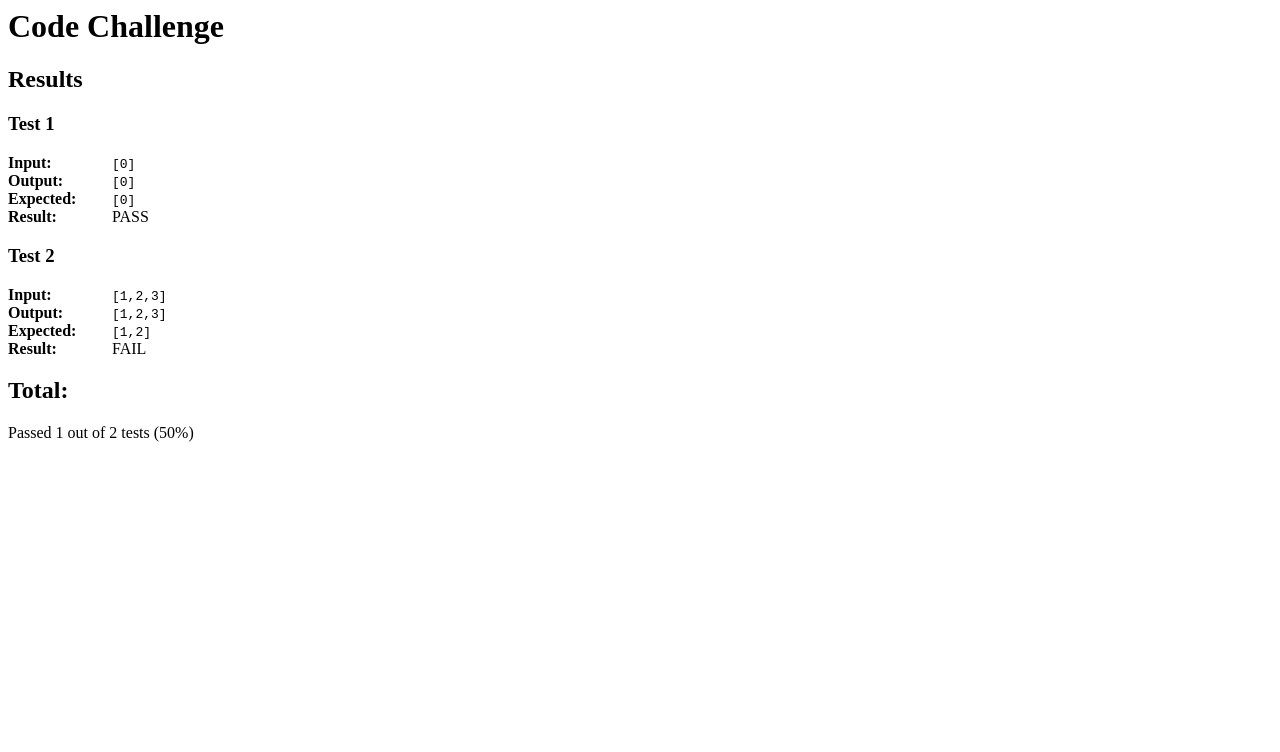
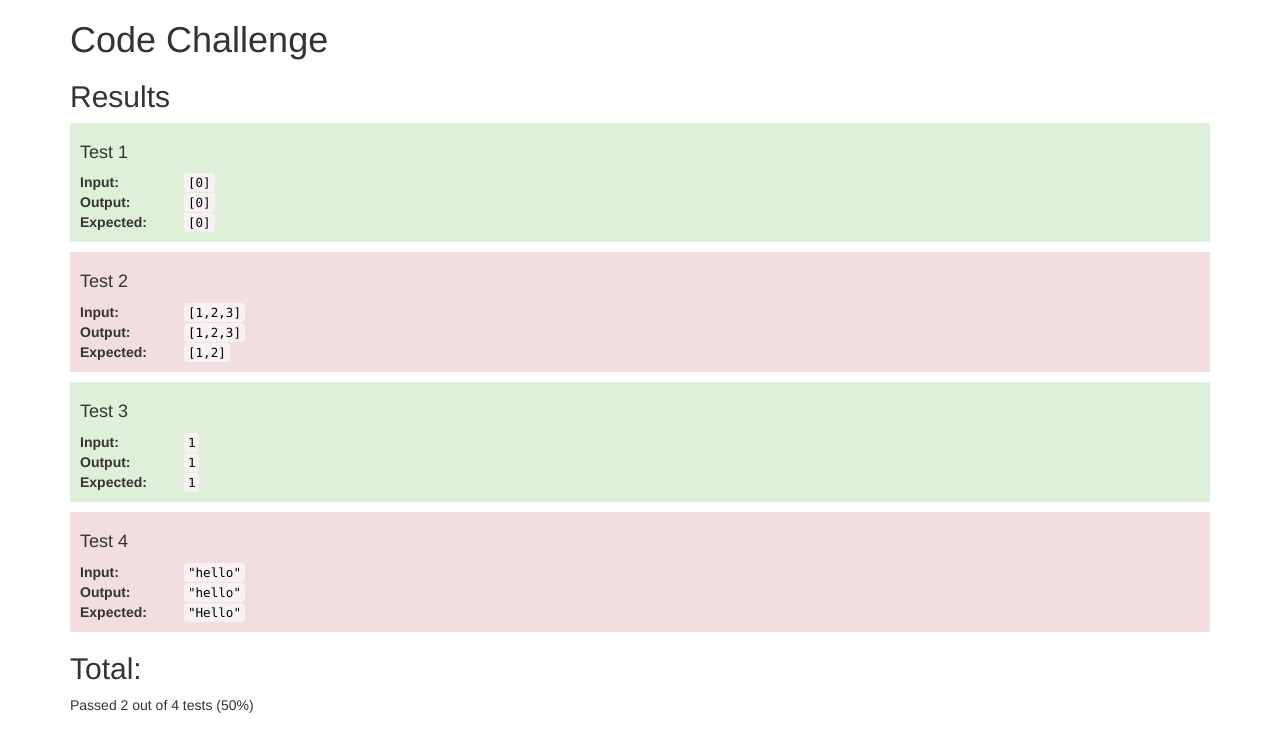
Before and after one commit to willthomson/code-challenge, a plain HTML site: page index.html in a window 1280 px wide. Drawn offline with nearby package versions, Linux system fonts and the light colour scheme.

Commit message:
Added some styling

```diff
--- a/index.html
+++ b/index.html
@@ -4,12 +4,15 @@
     <meta name="viewport" content="width=device-width, initial-scale=1.0">
     <meta http-equiv="X-UA-Compatible" content="ie=edge">
     <title>Code Challenge</title>
+    <link rel="stylesheet" href="https://maxcdn.bootstrapcdn.com/bootstrap/3.3.7/css/bootstrap.min.css" integrity="sha384-BVYiiSIFeK1dGmJRAkycuHAHRg32OmUcww7on3RYdg4Va+PmSTsz/K68vbdEjh4u" crossorigin="anonymous">
     <link rel="stylesheet" href="main.css">
 </head>
 <body>
-    <h1>Code Challenge</h1>
-    <div class="results">
-        <h2>Results</h2>
+    <div class="container">
+        <h1>Code Challenge</h1>
+        <div class="results">
+            <h2>Results</h2>
+        </div>
     </div>
     <script src="main.js"></script>
 </body>
--- a/main.css
+++ b/main.css
@@ -1,8 +1,17 @@
+body {
+    padding-bottom: 20px;
+}
+
 strong {
     display: inline-block;
     width: 100px;
 }
 
-pre {
-    display: inline;
+code {
+    color: #000;
 }
+
+.result {
+    margin: 10px 0;
+    padding: 10px;
+}
--- a/main.js
+++ b/main.js
@@ -10,7 +10,15 @@ tests = [
     {
         input: [1,2,3],
         result: [1,2]
-    }
+    },
+    {
+        input: 1,
+        result: 1
+    },
+    {
+        input: "hello",
+        result: 'Hello'
+    },
 ];
 
 /**
@@ -28,18 +36,17 @@ const resultsEl = document.querySelector('.results');
 let passes = 0;
 
 tests.forEach((test, index) => {
-    let pass = `<span class="fail">FAIL</span>`;
+    let bgStyle = 'bg-danger';
     if (JSON.stringify(solution(test.input)) === JSON.stringify(test.result)) {
-        pass = `<span class="pass">PASS</span>`;
+        bgStyle = 'bg-success';
         passes++;
     }
     let result = `
-        <div>
-            <h3>Test ${index+1}</h2>
-            <strong>Input:</strong> <pre>${JSON.stringify(test.input)}</pre><br>
-            <strong>Output:</strong> <pre>${JSON.stringify(solution(test.input))}</pre><br>
-            <strong>Expected:</strong> <pre>${JSON.stringify(test.result)}</pre><br>
-            <strong>Result:</strong> ${pass}
+        <div class="result ${bgStyle}">
+            <h4>Test ${index+1}</h4>
+            <strong>Input:</strong> <code>${JSON.stringify(test.input)}</code><br>
+            <strong>Output:</strong> <code>${JSON.stringify(solution(test.input))}</code><br>
+            <strong>Expected:</strong> <code>${JSON.stringify(test.result)}</code>
         </div>`;
     resultsEl.innerHTML += result;
 });
```
Also changed, not shown: 2 other files.
